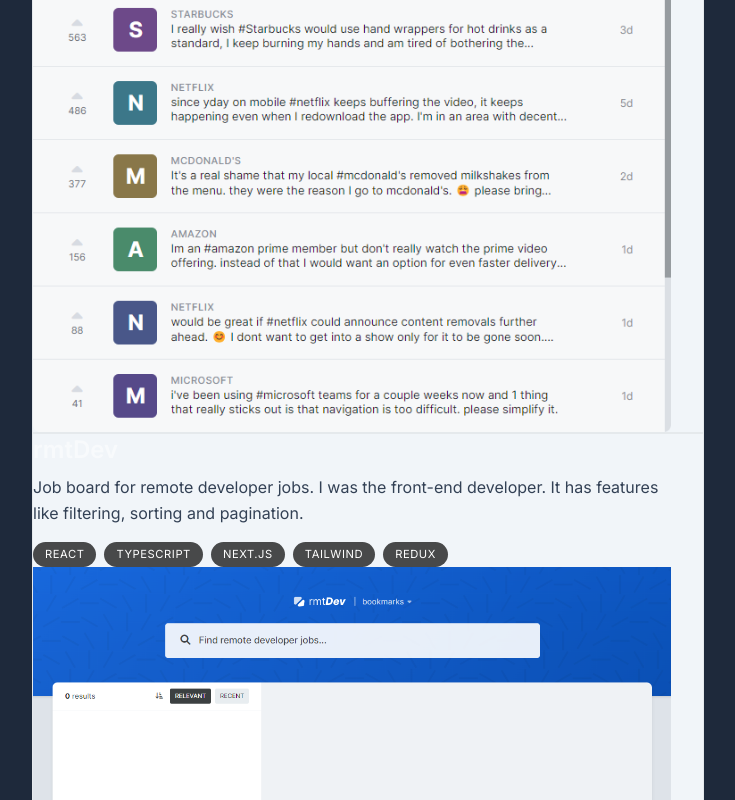
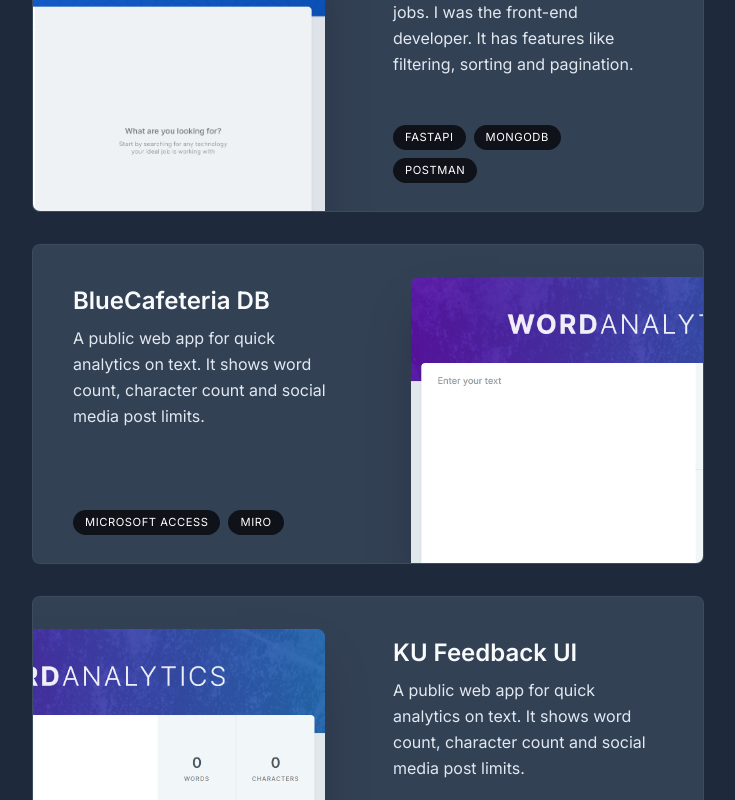
Before and after one commit to SStepz/portfolio, a Next.js app: page / in a window 1280 px wide. Shown: the part 1880-2680 px from the top of the page, without its empty margins (272-1007 px from the left). Built offline with nearby package versions, Linux system fonts and the light colour scheme.

Commit message:
🎨update

```diff
--- /dev/null
+++ b/components/project.tsx
@@ -0,0 +1,53 @@
+"use client"
+
+import Image from 'next/image'
+import { useRef } from 'react'
+import { projectsData } from '@/lib/data'
+import { motion, useScroll, useTransform } from 'framer-motion'
+
+type ProjectProps = (typeof projectsData)[number]
+
+export default function Project({ title, description, tags, imageUrl }: ProjectProps) {
+  const ref = useRef<HTMLDivElement>(null)
+  const { scrollYProgress } = useScroll({
+    target: ref,
+    offset: ["0 1", "1.33 1"]
+  })
+  const scaleProgress = useTransform(scrollYProgress, [0, 1], [0.8, 1])
+  const opacityProgress = useTransform(scrollYProgress, [0, 1], [0.6, 1])
+
+  return (
+    <motion.div
+      ref={ref}
+      style={{
+        scale: scaleProgress,
+        opacity: opacityProgress
+      }}
+      className='group mb-3 sm:mb-8 last:mb-0'
+    >
+      <section className='bg-slate-700 max-w-[42rem] border border-white/5 rounded-lg overflow-hidden sm:pr-8 relative sm:h-[20rem] hover:bg-slate-600 transition group-even:pl-8'>
+        <div className='pt-4 pb-7 px-5 sm:pl-10 sm:pr-2 sm:pt-10 sm:max-w-[50%] flex flex-col h-full group-even:ml-[18rem]'>
+          <h3 className='text-2xl font-semibold'>{title}</h3>
+          <p className='mt-2 leading-relaxed text-slate-200'>{description}</p>
+          <ul className='flex flex-wrap mt-4 gap-2 sm:mt-auto'>
+            {tags.map((tag, index) => (
+              <li
+                className='bg-black/[0.7] px-3 py-1 text-[0.7rem] uppercase tracking-wider text-white rounded-full'
+                key={index}
+              >
+                {tag}
+              </li>
+            ))}
+          </ul>
+        </div>
+
+        <Image
+          src={imageUrl}
+          alt="Project I worked on"
+          quality={95}
+          className='absolute top-8 -right-40 w-[28.25rem] rounded-t-lg shadow-2xl transition group-hover:scale-[1.04] group-hover:-translate-x-3 group-hover:translate-y-3 group-hover:-rotate-2 group-even:group-hover:translate-x-3 group-even:group-hover:translate-y-3 group-even:group-hover:rotate-2 group-even:right-[initial] group-even:-left-40'
+        />
+      </section>
+    </motion.div>
+  )
+}
--- a/components/projects.tsx
+++ b/components/projects.tsx
@@ -1,7 +1,7 @@
 import React from 'react'
-import Image from 'next/image'
 import SectionHeading from './section-heading'
 import { projectsData } from '@/lib/data'
+import Project from './project'
 
 export default function Projects() {
   return (
@@ -17,21 +17,3 @@
     </section>
   )
 }
-
-type ProjectProps = (typeof projectsData)[number]
-
-function Project({ title, description, tags, imageUrl }: ProjectProps) {
-  return (
-    <section className='bg-slate-100 max-w-[42rem] border border-black/5 overflow-hidden sm:pr-8'>
-      <h3 className='text-2xl font-semibold'>{title}</h3>
-      <p className='mt-2 leading-relaxed text-slate-700'>{description}</p>
-      <ul className='flex flex-wrap mt-4 gap-2'>
-        {tags.map((tag, index) => (
-          <li className='bg-black/[0.7] px-3 py-1 text-[0.7rem] uppercase tracking-wider text-white rounded-full' key={index}>{tag}</li>
-        ))}
-      </ul>
-
-      <Image src={imageUrl} alt="Project I worked on" quality={95} />
-    </section>
-  )
-}
--- a/components/section-heading.tsx
+++ b/components/section-heading.tsx
@@ -6,6 +6,6 @@
 
 export default function SectionHeading({ children }: SectionHeadingProps) {
   return (
-    <h2 className='text-3xl font-medium capitalize mb-8'>{children}</h2>
+    <h2 className='text-3xl font-medium capitalize mb-8 text-center'>{children}</h2>
   )
 }
--- a/lib/data.ts
+++ b/lib/data.ts
@@ -62,24 +62,38 @@
 
 export const projectsData = [
   {
-    title: "CorpComment",
+    title: "E-Lite App",
     description:
       "I worked as a full-stack developer on this startup project for 2 years. Users can give public feedback to companies.",
-    tags: ["React", "Next.js", "MongoDB", "Tailwind", "Prisma"],
+    tags: ["FastAPI", "MongoDB"],
     imageUrl: corpcommentImg,
   },
   {
-    title: "rmtDev",
+    title: "GasDetector App",
     description:
       "Job board for remote developer jobs. I was the front-end developer. It has features like filtering, sorting and pagination.",
-    tags: ["React", "TypeScript", "Next.js", "Tailwind", "Redux"],
+    tags: ["FastAPI", "MongoDB", "Postman"],
     imageUrl: rmtdevImg,
   },
   {
-    title: "Word Analytics",
+    title: "BlueCafeteria DB",
     description:
       "A public web app for quick analytics on text. It shows word count, character count and social media post limits.",
-    tags: ["React", "Next.js", "SQL", "Tailwind", "Framer"],
+    tags: ["Microsoft Access", "Miro"],
+    imageUrl: wordanalyticsImg,
+  },
+  {
+    title: "KU Feedback UI",
+    description:
+      "A public web app for quick analytics on text. It shows word count, character count and social media post limits.",
+    tags: ["Figma", "Miro"],
+    imageUrl: wordanalyticsImg,
+  },
+  {
+    title: "BalloxAR Game",
+    description:
+      "A public web app for quick analytics on text. It shows word count, character count and social media post limits.",
+    tags: ["Unity"],
     imageUrl: wordanalyticsImg,
   },
 ] as const;
```
